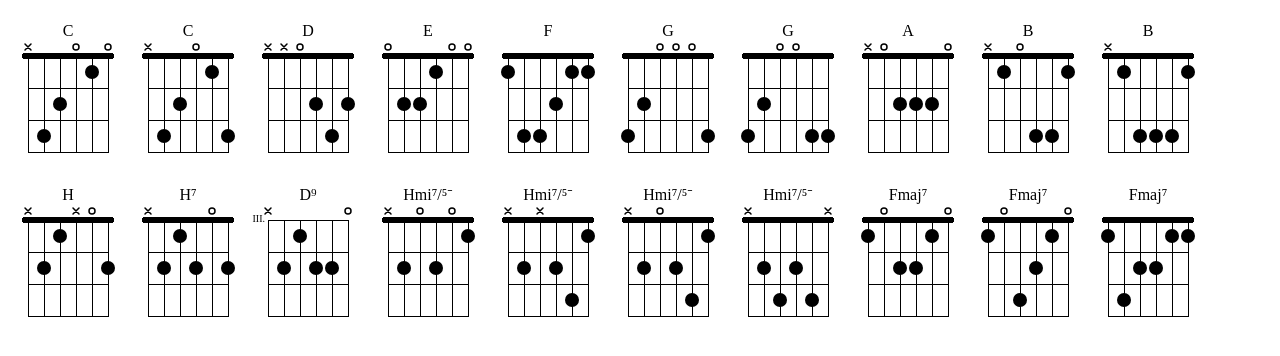
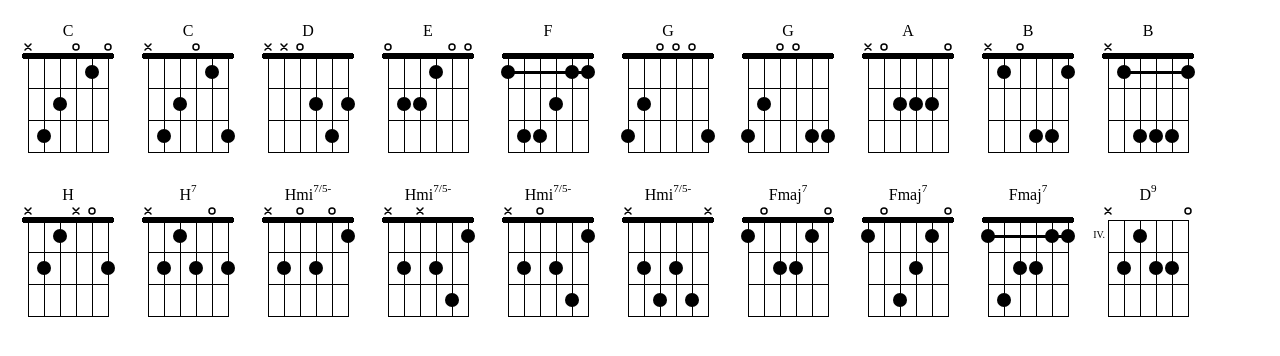
Before and after one commit to ondras/chords, a website: page index.html in a window 1280 px wide. Drawn offline with Linux system fonts and the light colour scheme.

Commit message:
barre render, parsing

```diff
--- a/app/localizer.js
+++ b/app/localizer.js
@@ -1,23 +1,24 @@
-import { assert } from "./util.js";
+import { createChord } from "./core.js";
+import { assert, stripTags } from "./util.js";
 const NAMES = {
     "cs": ["C", "C#", "D", "D#", "E", "F", "F#", "G", "G#", "A", "B", "H"],
     "en": ["C", "C#", "D", "D#", "E", "F", "F#", "G", "G#", "A", "Bb", "B"]
 };
 const CHORDS = {
     "major": "",
-    "maj6": "⁶",
-    "dom7": "⁷",
-    "maj7": "maj⁷",
+    "maj6": "<sup>6</sup>",
+    "dom7": "<sup>7</sup>",
+    "maj7": "maj<sup>7</sup>",
     "aug": "+",
-    "aug7": "+⁷",
-    "dom9": "⁹",
+    "aug7": "+<sup>7</sup>",
+    "dom9": "<sup>9</sup>",
     "minor": "mi",
-    "min6": "mi⁶",
-    "min7": "mi⁷",
-    "min/maj7": "mi/maj⁷",
+    "min6": "mi<sup>6</sup>",
+    "min7": "mi<sup>7</sup>",
+    "min/maj7": "mi/maj<sup>7</sup>",
     "dim": "dim",
-    "dim7": "dim⁷",
-    "m7b5": "mi⁷/⁵⁻"
+    "dim7": "dim<sup>7</sup>",
+    "m7b5": "mi<sup>7/5-</sup>"
 };
 export function create(locale) {
     assert(locale in NAMES, `Locale "${locale}" not found`);
@@ -28,10 +29,24 @@ export function create(locale) {
         assert(index > -1, `Name "${name}" not found in locale "${locale}"`);
         return index;
     }
-    function chord(chord) {
+    function chordToString(chord) {
         let base = toneToString(chord.base);
         let type = CHORDS[chord.type];
         return `${base}${type}`;
     }
-    return { toneToString, stringToTone, chord };
+    function stringToChord(str) {
+        let parts = str.match(/^(.[#b]?)(.*)/);
+        if (parts == null) {
+            return null;
+        }
+        let base = stringToTone(parts[1]);
+        for (let type in CHORDS) {
+            let suffix = stripTags(CHORDS[type]);
+            if (suffix == parts[2]) {
+                return createChord(type, base);
+            }
+        }
+        return null;
+    }
+    return { toneToString, stringToTone, chordToString, stringToChord };
 }
--- a/app/render-ascii.js
+++ b/app/render-ascii.js
@@ -1,12 +1,12 @@
-import { toRoman, offsetFingers, fretCount } from "./util.js";
+import { toRoman, offsetFingers, fretCount, stripTags } from "./util.js";
 export function render(instance, localizer, offset) {
     const fingers = offsetFingers(instance.fingers, offset);
     let rows = [];
-    rows.push(localizer.chord(instance.chord));
+    let name = stripTags(localizer.chordToString(instance.chord));
+    rows.push(name);
     rows.push("");
     if (offset > 0) {
-        rows.push(`${toRoman(offset).toUpperCase()}.`);
-        rows.push("");
+        rows.push(`${toRoman(offset + 1).toUpperCase()}.`);
     }
     rows.push(fingers.map(f => {
         switch (f) {
@@ -15,10 +15,18 @@ export function render(instance, localizer, offset) {
             default: return " ";
         }
     }).join(""));
-    rows.push(fingers.map(_ => "=").join(""));
+    rows.push(fingers.map(_ => offset ? "-" : "=").join(""));
     let count = fretCount(fingers);
     for (let fret = 1; fret <= count; fret++) {
-        let row = fingers.map(f => (f == fret ? "o" : "|"));
+        let row = fingers.map((f, i) => {
+            if (f == fret) {
+                return "o";
+            }
+            if (instance.barre && instance.barre.fret - offset == fret && instance.barre.from <= i) {
+                return "-";
+            }
+            return "|";
+        });
         rows.push(row.join(""));
     }
     return rows.join("\n");
--- a/app/render-svg.js
+++ b/app/render-svg.js
@@ -9,6 +9,11 @@ const FONT_SMALL = 10;
 const SYMBOL = 6;
 const PADDING_LR = PADDING_BASE;
 const PADDING_TOP = PADDING_BASE + FONT_LARGE + 2 * SYMBOL;
+function fixSup(sup) {
+    let tspan = node("tspan", { "dy": String(FONT_LARGE * -0.5), "font-size": String(FONT_LARGE * 0.7) });
+    tspan.textContent = sup.textContent;
+    sup.parentNode && sup.parentNode.replaceChild(tspan, sup);
+}
 function node(name, attributes = {}) {
     let node = document.createElementNS(SVGNS, name);
     for (let n in attributes) {
@@ -29,7 +34,8 @@ function renderName(instance, localizer) {
     let x = String(PADDING_LR + (instance.instrument.length - 1) * STRING / 2);
     let y = String(PADDING_BASE + FONT_LARGE / 2);
     let name = node("text", { x, y, "text-anchor": "middle", "font-size": String(FONT_LARGE) });
-    name.textContent = localizer.chord(instance.chord);
+    name.innerHTML = localizer.chordToString(instance.chord);
+    Array.from(name.querySelectorAll("sup")).forEach(fixSup);
     return name;
 }
 function renderStrings(instance, fretCount) {
@@ -61,10 +67,22 @@ function renderFrets(instance, fretCount, offset) {
     }
     else {
         let x = String(left - 3);
-        let y = String(top);
+        let y = String(top + FRET / 2);
         let text = node("text", { x, y, "text-anchor": "end", "dominant-baseline": "middle", "font-size": String(FONT_SMALL) });
-        text.textContent = `${toRoman(offset).toUpperCase()}.`;
+        text.textContent = `${toRoman(offset + 1).toUpperCase()}.`;
         frag.appendChild(text);
+    }
+    return frag;
+}
+function renderBarre(instance, offset) {
+    let frag = document.createDocumentFragment();
+    const barre = instance.barre;
+    if (barre) {
+        let x = PADDING_LR + barre.from * STRING;
+        let y = PADDING_TOP + (barre.fret - offset - 0.5) * FRET;
+        let length = (instance.fingers.length - barre.from - 1) * STRING;
+        let d = `M ${x} ${y} h ${length}`;
+        frag.appendChild(node("path", { d, stroke: "#000", "stroke-width": "3", "shape-rendering": "crispEdges", "stroke-linecap": "butt" }));
     }
     return frag;
 }
@@ -88,7 +106,6 @@ function renderFingers(fingers) {
         return node("circle", { cx, cy, r });
     }).forEach(n => n && frag.appendChild(n));
     return frag;
-    // ○✕
 }
 export function render(instance, localizer, offset) {
     const fingers = offsetFingers(instance.fingers, offset);
@@ -100,6 +117,7 @@ export function render(instance, localizer, offset) {
     svg.appendChild(renderName(instance, localizer));
     svg.appendChild(renderStrings(instance, fc));
     svg.appendChild(renderFrets(instance, fc, offset));
+    svg.appendChild(renderBarre(instance, offset));
     svg.appendChild(renderFingers(fingers));
     return svg;
 }
--- a/app/util.js
+++ b/app/util.js
@@ -42,14 +42,15 @@ export function cartesianProduct(sets) {
     let current = sets[0];
     let remaining = sets.slice(1);
     if (remaining.length > 0) {
-        current.forEach(finger => {
+        current.forEach(value => {
             cartesianProduct(remaining)
-                .map(remaining => [finger].concat(remaining))
+                .map(remaining => [value].concat(remaining))
                 .forEach(combination => result.push(combination));
         });
     }
     else {
-        current.forEach(finger => result.push([finger]));
+        current.forEach(value => result.push([value]));
     }
     return result;
 }
+export function stripTags(str) { return str.replace(/<.*?>/g, ""); }
--- a/index.html
+++ b/index.html
@@ -13,8 +13,8 @@ import * as render from "./app/render.js";
 
 let cs = localizer.create("cs");
 
-["C", "D", "E", "F", "G", "A", "B", "H"].forEach(str => {
-	let chord = createChord("major", cs.stringToTone(str));
+["C", "D", "E", "F", "G", "A", "B", "H", "H7", "D9", "Hmi7/5-", "Fmaj7"].forEach(str => {
+	let chord = cs.stringToChord(str);
 	createInstances(GUITAR, chord, 1).forEach(i => {
 		console.log(render.ascii(i, cs));
 		document.body.appendChild(render.svg(i, cs));
@@ -22,11 +22,6 @@ let cs = localizer.create("cs");
 });
 
 
-let H7 = createChord("dom7", cs.stringToTone("H"));
-createInstances(GUITAR, H7, 1).forEach(i => {
-	console.log(render.ascii(i, cs));
-	document.body.appendChild(render.svg(i, cs));
-});
 
 let D9 = createChord("dom9", cs.stringToTone("D"));
 createInstances(GUITAR, D9, 4).forEach(i => {
@@ -35,16 +30,5 @@ createInstances(GUITAR, D9, 4).forEach(i => {
 });
 
 
-let H = createChord("m7b5", cs.stringToTone("H"));
-createInstances(GUITAR, H, 1).forEach(i => {
-	console.log(render.ascii(i, cs));
-	document.body.appendChild(render.svg(i, cs));
-});
-
-let fmaj = createChord("maj7", cs.stringToTone("F"));
-createInstances(GUITAR, fmaj, 1).forEach(i => {
-	console.log(render.ascii(i, cs));
-	document.body.appendChild(render.svg(i, cs));
-});
 
 </script>
```
Also changed, not shown: src/localizer.ts (+29 -15 lines), src/render-ascii.ts (+11 -7 lines), src/render-svg.ts (+27 -5 lines), src/util.ts (+5 -3 lines).
